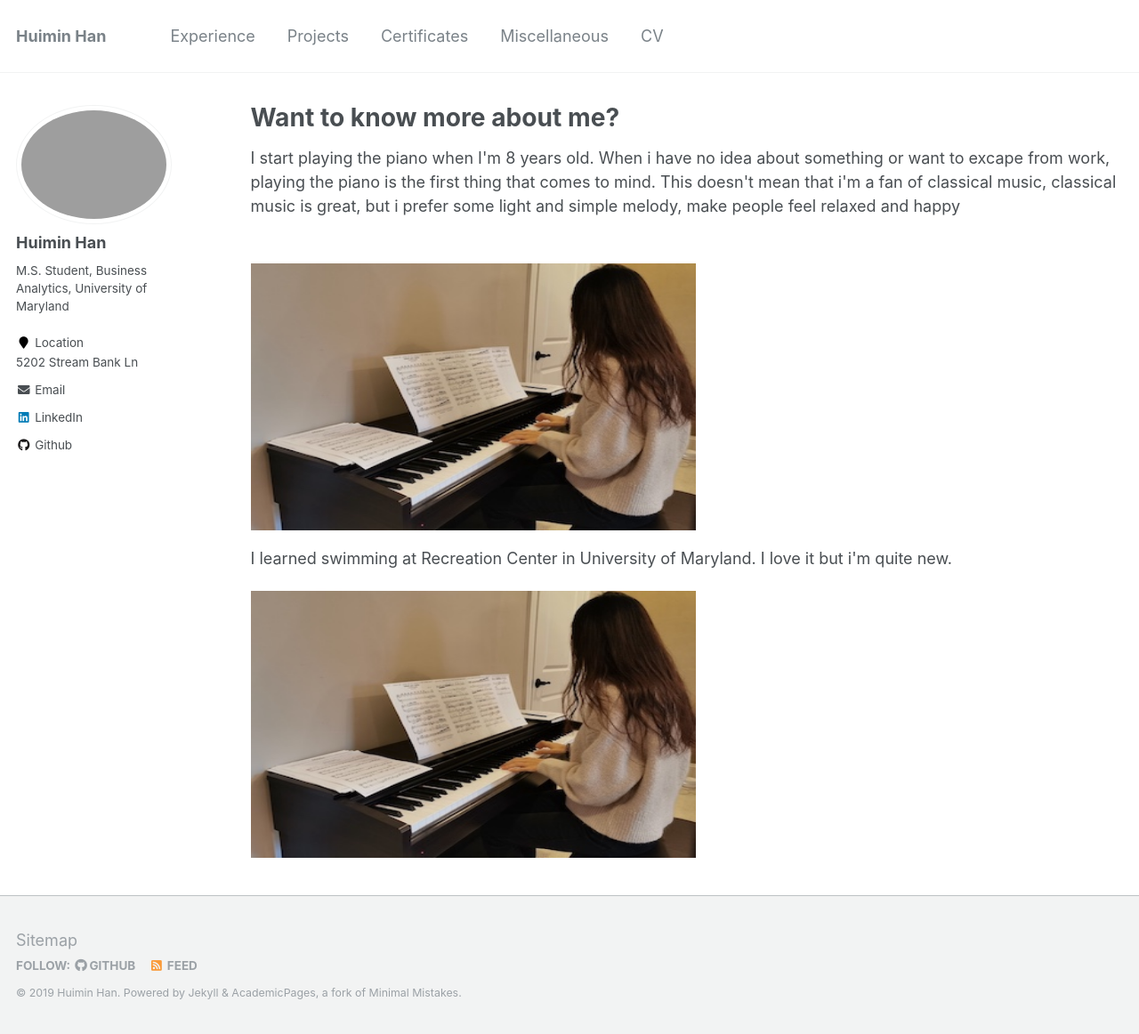
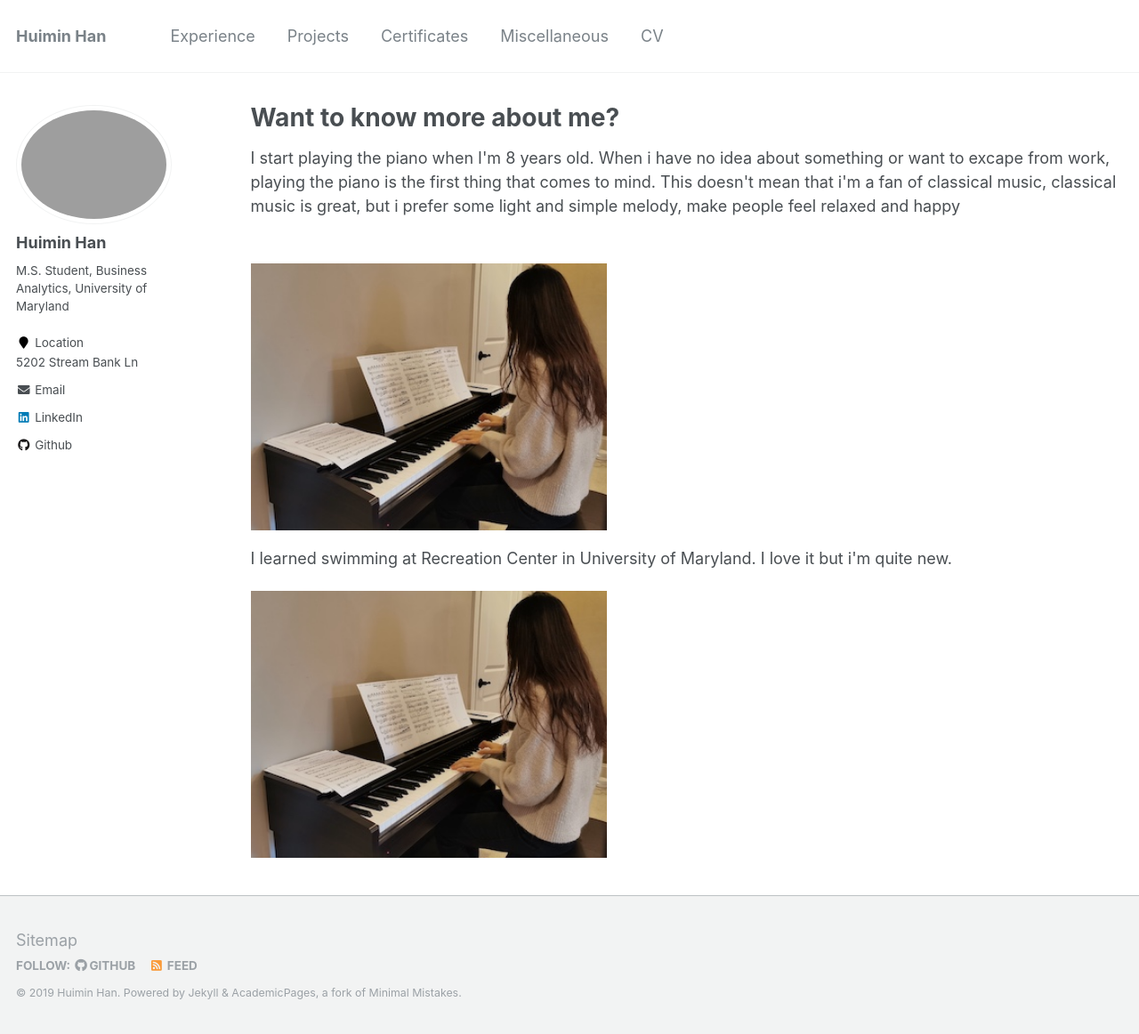
Before and after one commit to HannahHan3/HannahHan3.github.io, a Jekyll site: the page built from _pages/miscellaneous.html, in a window 1280 px wide and 1162 px high. Shown: the whole window at 89% size. Built offline with Jekyll 4.4.1, drawn with Linux system fonts in a browser that asks for light colours.

Commit message:
Update miscellaneous.html

```diff
--- a/_pages/miscellaneous.html
+++ b/_pages/miscellaneous.html
@@ -9,7 +9,7 @@ author_profile: true
 This doesn't mean that i'm a fan of classical music, classical music is great, but i prefer some light and simple melody, make people feel relaxed and happy
 </p><br/>
 
-<img src='/images/piano.jpeg' alt="play piano" style="width:500px;height:300px;">
+<img src='/images/piano.jpeg' alt="play piano" style="width:400px;height:300px;">
 <p>I learned swimming at Recreation Center in University of Maryland. I love it but i'm quite new.
 </p>
-<img src='/images/piano.jpeg' alt="play piano" style="width:500px;height:300px;">
+<img src='/images/piano.jpeg' alt="play piano" style="width:400px;height:300px;">
```
